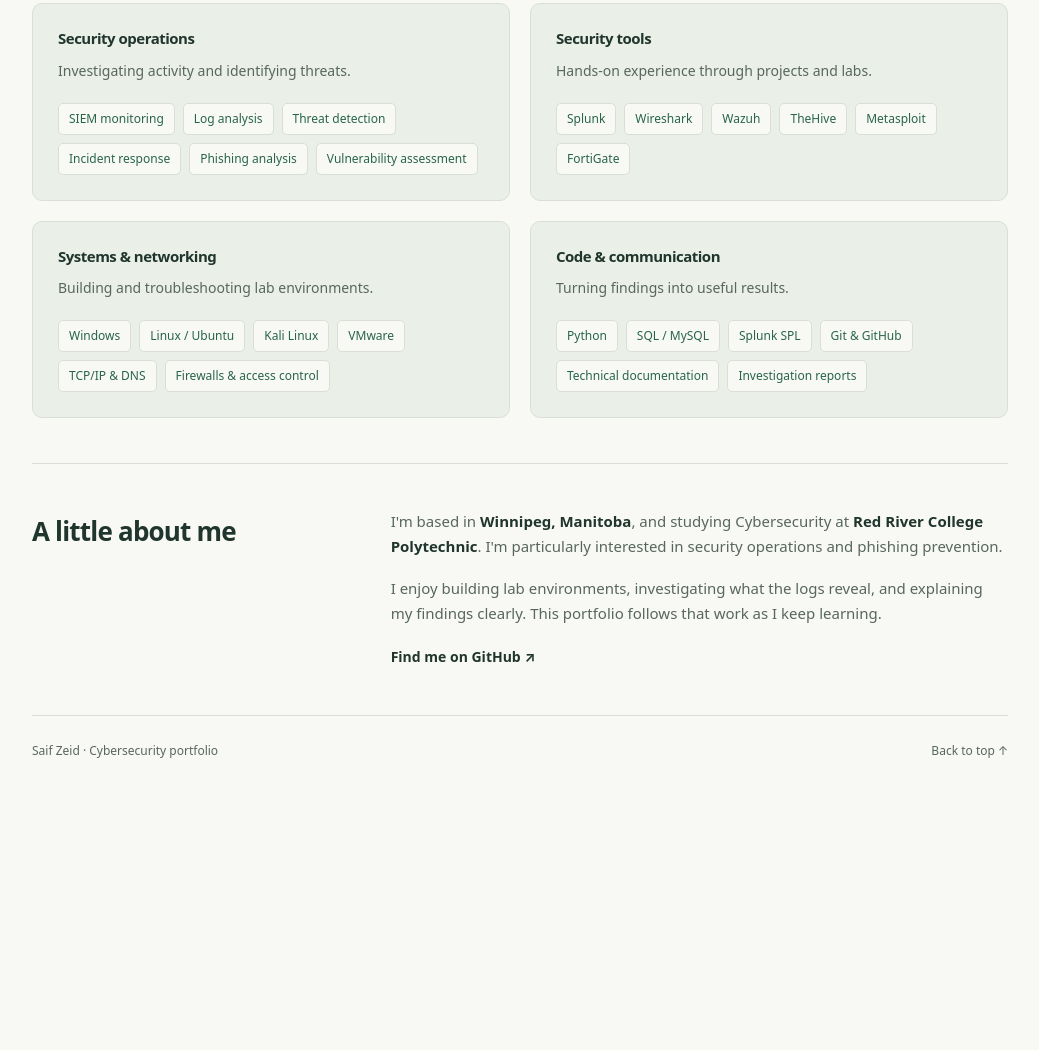
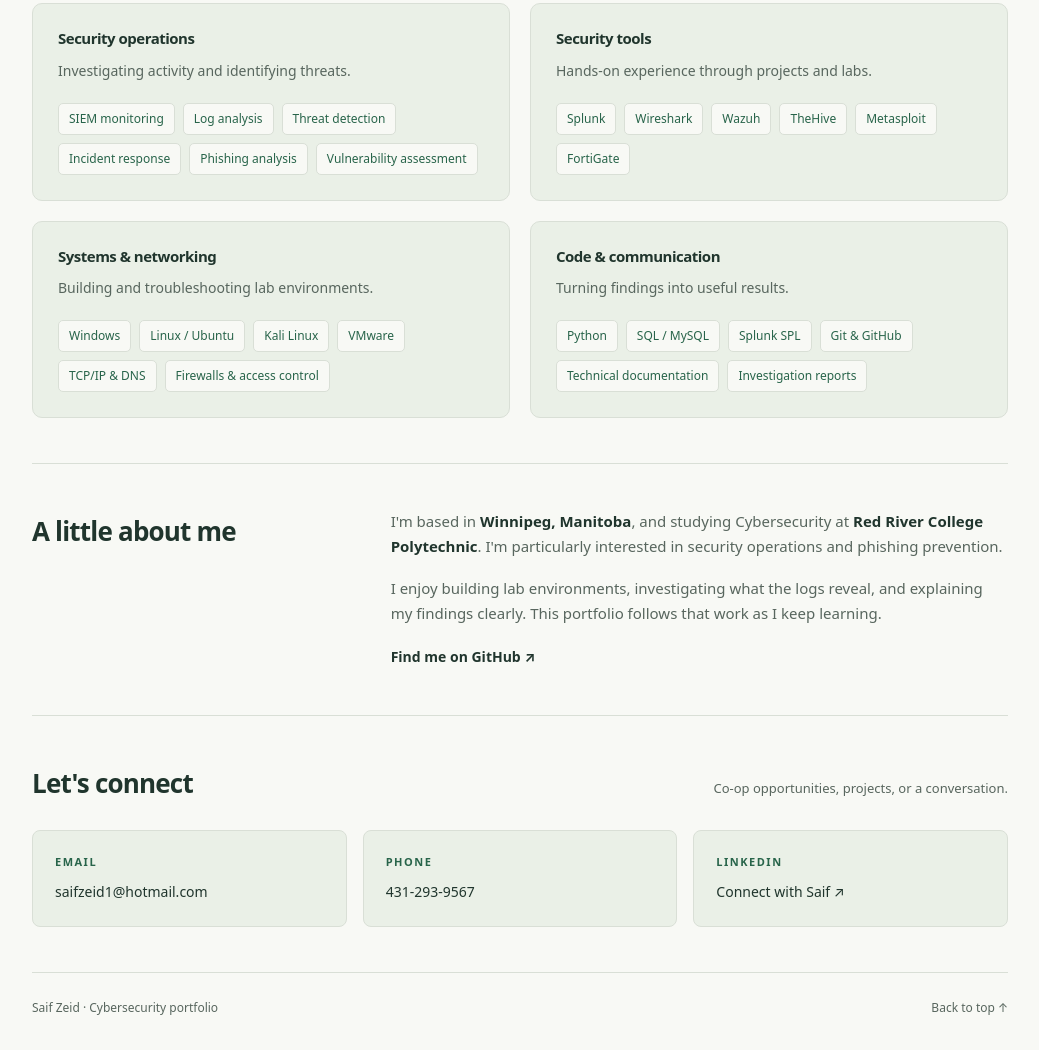
Before and after one commit to Saif-Zeid/Saif-Zeid.github.io, a plain HTML site: page index.html in a window 1280 px wide. Shown: the part 1458-2508 px from the top of the page, without its empty margins (120-1159 px from the left). Before the commit the page ends 2252 px from the top, so only its background shows below. Drawn offline with Linux system fonts and the light colour scheme.

Commit message:
Add phone, email, and LinkedIn contact section

```diff
--- a/index.html
+++ b/index.html
@@ -72,6 +72,11 @@
     .hero{max-width:none;display:grid;grid-template-columns:minmax(0,1fr) 240px;gap:42px;align-items:center}
     .portrait{display:block;width:240px;height:240px;border-radius:50%;object-fit:cover;object-position:center 43%;border:5px solid white;box-shadow:0 0 0 1px var(--line)}
     @media(max-width:760px){.hero{grid-template-columns:1fr;gap:28px}.portrait{grid-row:1;width:160px;height:160px}.hero-copy{grid-row:2}}
+    .contact-grid{display:grid;grid-template-columns:repeat(3,minmax(0,1fr));gap:16px}
+    .contact-item{display:flex;flex-direction:column;gap:8px;padding:22px;background:var(--soft);border:1px solid var(--line);border-radius:8px;text-decoration:none;font-size:14px;overflow-wrap:anywhere}
+    .contact-item:hover{border-color:var(--accent);background:white}
+    .contact-label{font-size:11px;font-weight:700;letter-spacing:1.5px;text-transform:uppercase;color:var(--accent)}
+    @media(max-width:700px){.contact-grid{grid-template-columns:1fr}header{flex-wrap:wrap}nav{flex-wrap:wrap}}
   </style>
 </head>
 <body>
@@ -83,6 +88,7 @@
       <a href="#projects">Projects</a>
       <a href="#skills">Skills</a>
       <a href="#about">About</a>
+      <a href="#contact">Contact</a>
     </nav>
   </header>
   <main id="main">
@@ -152,6 +158,14 @@
         <a class="project-link" href="https://github.com/Saif-Zeid">Find me on GitHub <span aria-hidden="true">↗</span></a>
       </div>
     </section>
+    <section id="contact" aria-labelledby="contact-title">
+      <div class="section-head"><h2 id="contact-title">Let's connect</h2><p class="section-note">Co-op opportunities, projects, or a conversation.</p></div>
+      <div class="contact-grid">
+        <a class="contact-item" href="mailto:saifzeid1@hotmail.com"><span class="contact-label">Email</span><span>saifzeid1@hotmail.com</span></a>
+        <a class="contact-item" href="tel:+14312939567"><span class="contact-label">Phone</span><span>431-293-9567</span></a>
+        <a class="contact-item" href="https://ca.linkedin.com/in/saif-zeid"><span class="contact-label">LinkedIn</span><span>Connect with Saif <span aria-hidden="true">↗</span></span></a>
+      </div>
+    </section>
   </main>
   <footer><span>Saif Zeid · Cybersecurity portfolio</span><a href="#main">Back to top ↑</a></footer>
 </div>
```
